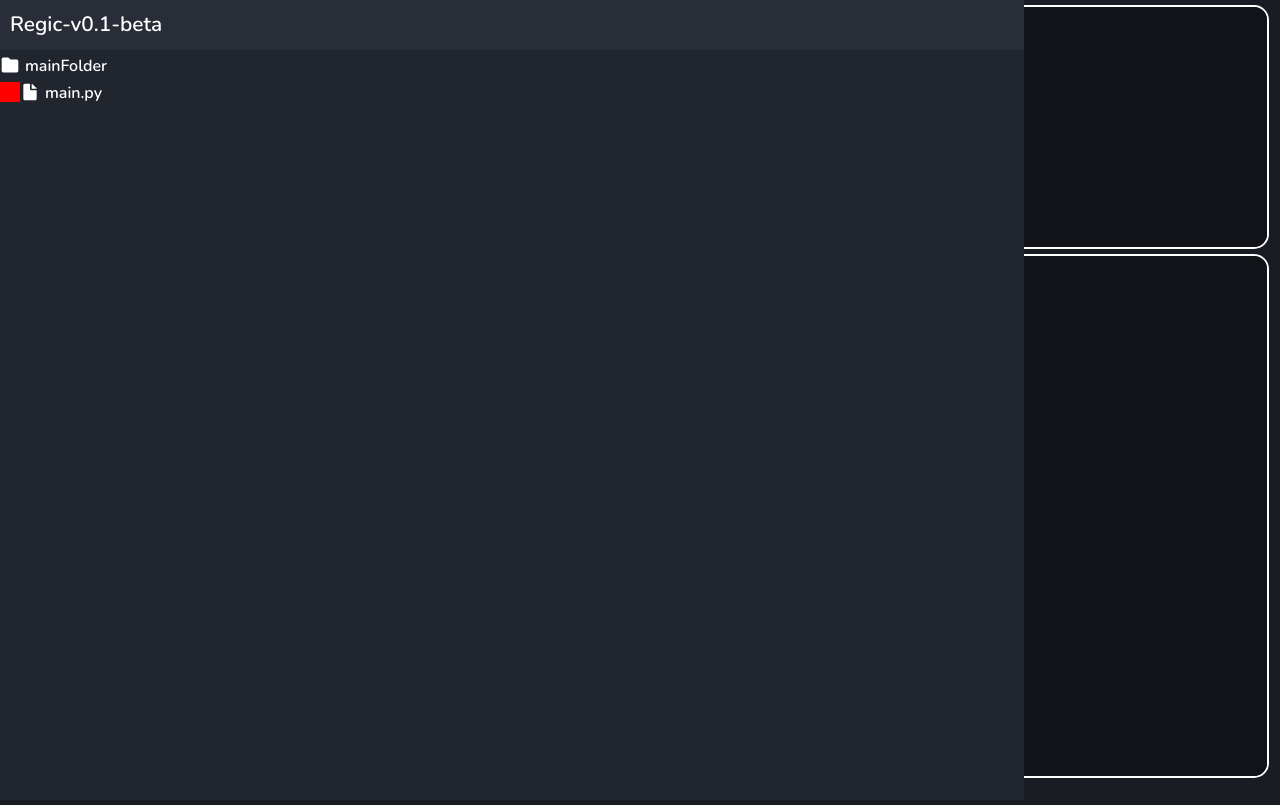
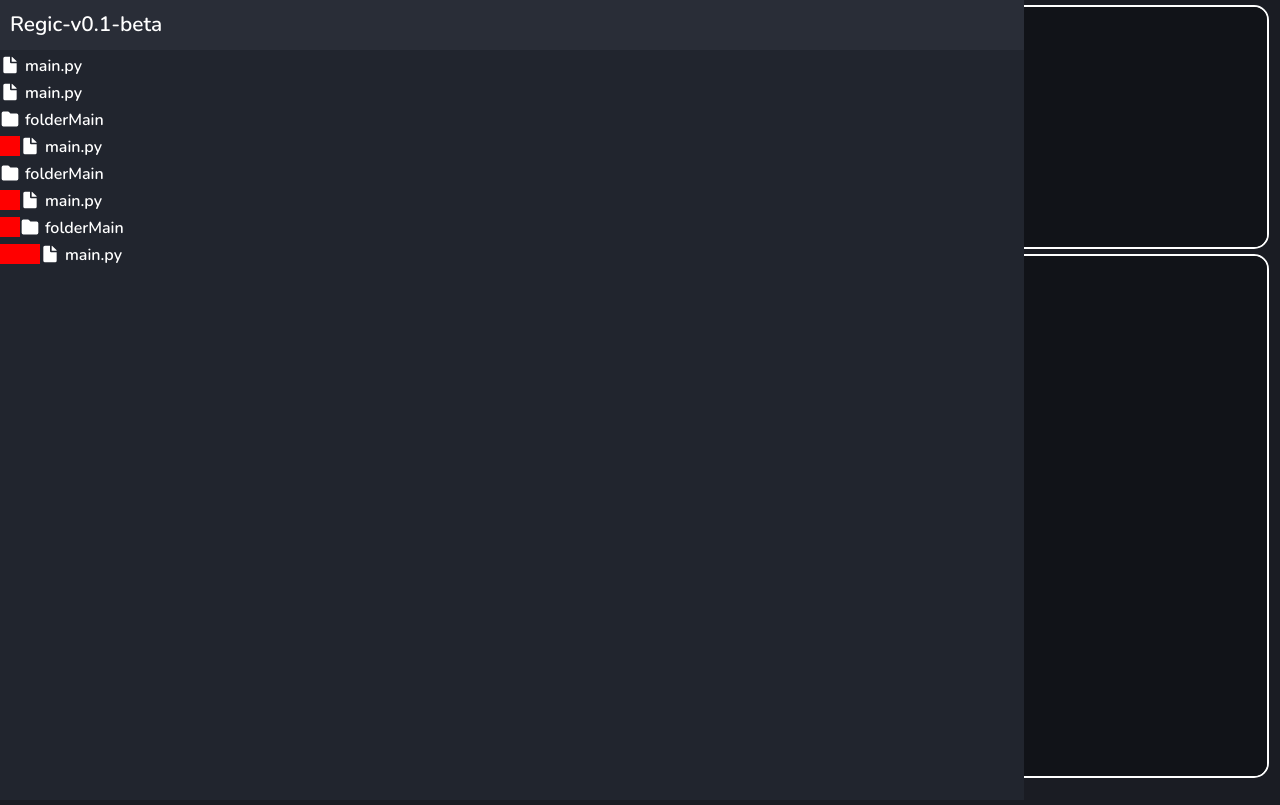
Before and after one commit to kisia0916/regic-v0.1-front, a React (Create React App) app: page / in a window 1280 px wide. Built offline with nearby package versions, Linux system fonts and the light colour scheme.

Commit message:
ファイル構造の生成機能実装

```diff
--- a/src/components/EditorMain/FileViewerSpaceMain/FileViewerFolder/FileViewerFolderMain.tsx
+++ b/src/components/EditorMain/FileViewerSpaceMain/FileViewerFolder/FileViewerFolderMain.tsx
@@ -1,11 +1,11 @@
 import React from "react";
 import "./FileViewerFolderMain.css"
 
-function FileViewerFolderMain(pops:{status:"open"|"close"}){
+function FileViewerFolderMain(props:{folderName:string,status:"open"|"close"}){
     return(
         <div className="FileViewerFolderMain">
             <img src="/icon/folder_fill.svg" className="FileViewerFolderMainIcon"/>
-            <span>mainFolder</span>
+            <span>{props.folderName}</span>
         </div>
     )
 }
--- a/src/components/EditorMain/FileViewerSpaceMain/FileViewerSpaceMain.css
+++ b/src/components/EditorMain/FileViewerSpaceMain/FileViewerSpaceMain.css
@@ -21,5 +21,4 @@
     height: calc(100% - 50px);
 }
 .FileViewerSpaceWarp{
-    display: flex;
 }
--- a/src/components/EditorMain/FileViewerSpaceMain/FileViewerSpaceMain.tsx
+++ b/src/components/EditorMain/FileViewerSpaceMain/FileViewerSpaceMain.tsx
@@ -3,27 +3,49 @@ import "./FileViewerSpaceMain.css"
 import FileViewerFolderMain from "./FileViewerFolder/FileViewerFolderMain";
 import FileViewerFileMain from "./FileViewerFile/FileViewerFileMain";
 import FileIndentSpace from "./FileIndentSpace/FileIndentSpaceMain";
+import { createFileStructure } from "./createFileStructureMain";
 
 function FileViewerSpaceMain(){
-    const [fileStructure,setFileStructure] = useState<any>([])
-    const [fileStructureContent,setFileStructureContent] = useState<React.ReactNode>(<></>)
+    const [fileStructure,setFileStructure] = useState<any>(["hikakin","seikin",["test"],["test",["tset"]]])
+    const [fileStructureContent,setFileStructureContent] = useState<React.ReactNode[]>([])
     useEffect(()=>{
         //ファイル構造生成
         let floorCounter:number = 0
+        let returnElement:any =  []
+        console.log("hel")
+        const structureData:any = createFileStructure(fileStructure,getElements.Indent,getElements.folder,getElements.file)
+        if (structureData){
+            setFileStructureContent(structureData)
+        }
+    },[])
+    const getElements = {
+        file:():React.ReactNode=>{
+            return <FileViewerFileMain/>
+        },
+        folder:(name:string):React.ReactNode=>{
+            return <FileViewerFolderMain folderName={name} status="open"/>
+        },
+        Indent:():React.ReactNode=>{
+            return <FileIndentSpace/>
+        }
+    }
 
-    },[])
     return (
         <div className="FileViewerSpaceMain">
             <div className="FileViewerSpaceTop">
                 <span className="fileViewerSpaceProjectName">Regic-v0.1-beta</span>
             </div>
             <div className="FileViewerSpaceBottom">
-                <FileViewerFolderMain status="open"/>
                 <div className="FileViewerSpaceWarp">
-                    <FileIndentSpace/><FileViewerFileMain/>
-                    {
-
-                    }
+                    {fileStructureContent.map((i:any)=>{
+                        let indent = i[0].map((x:any)=>{
+                            return x
+                        })
+                        return <div style={{display:"flex"}}>
+                            {indent}
+                            {i[1]}
+                        </div>
+                    })}
                 </div>
             </div>
         </div>
--- /dev/null
+++ b/src/components/EditorMain/FileViewerSpaceMain/createFileStructureMain.ts
@@ -0,0 +1,58 @@
+import React from "react"
+import FileViewerFileMain from "./FileViewerFile/FileViewerFileMain";
+import FileViewerFolderMain from "./FileViewerFolder/FileViewerFolderMain";
+
+let returnElement:any =  []
+let mainStructure:any[] = []
+let doneCo:boolean = false
+let startGene:boolean = false
+let floorCounter:number = 0
+
+
+export const createFileStructure = (fileStructure:any,FileIndent:()=>React.ReactNode,FileViewerFolder:(name:string)=>React.ReactNode,FileViewerFile:()=>React.ReactNode)=>{
+    let hostLoopFlg:boolean = false
+    if (mainStructure.length === 0){
+        mainStructure = fileStructure
+    }
+    if (!startGene){
+        hostLoopFlg = true
+        startGene = true
+        returnElement = []
+    }
+    console.log(fileStructure)
+    fileStructure.forEach((i:any,index:number)=>{
+        if (hostLoopFlg){
+            floorCounter = 0
+        }
+        if (typeof i === "object"){
+            let topSpace:React.ReactNode[] = []
+            for (let k = 0;floorCounter>k;k++){
+                topSpace.push(FileIndent())
+            }
+            returnElement.push(
+                [topSpace,FileViewerFolder("folderMain")]
+            )
+            floorCounter+=1
+            createFileStructure(i,FileIndent,FileViewerFolder,FileViewerFile)
+        }else{
+            console.log(hostLoopFlg)
+            let topSpace:React.ReactNode[] = []
+            for (let k = 0;floorCounter>k;k++){
+                topSpace.push(FileIndent())
+            }
+            returnElement.push(
+                [topSpace,FileViewerFile()]
+            )
+        }
+        if (index === mainStructure.length-1 && hostLoopFlg){
+            mainStructure = []
+            doneCo = true
+        }
+    })
+    if (doneCo){
+        doneCo = false
+        startGene = false
+        floorCounter = 0
+        return returnElement
+    }
+}
```
